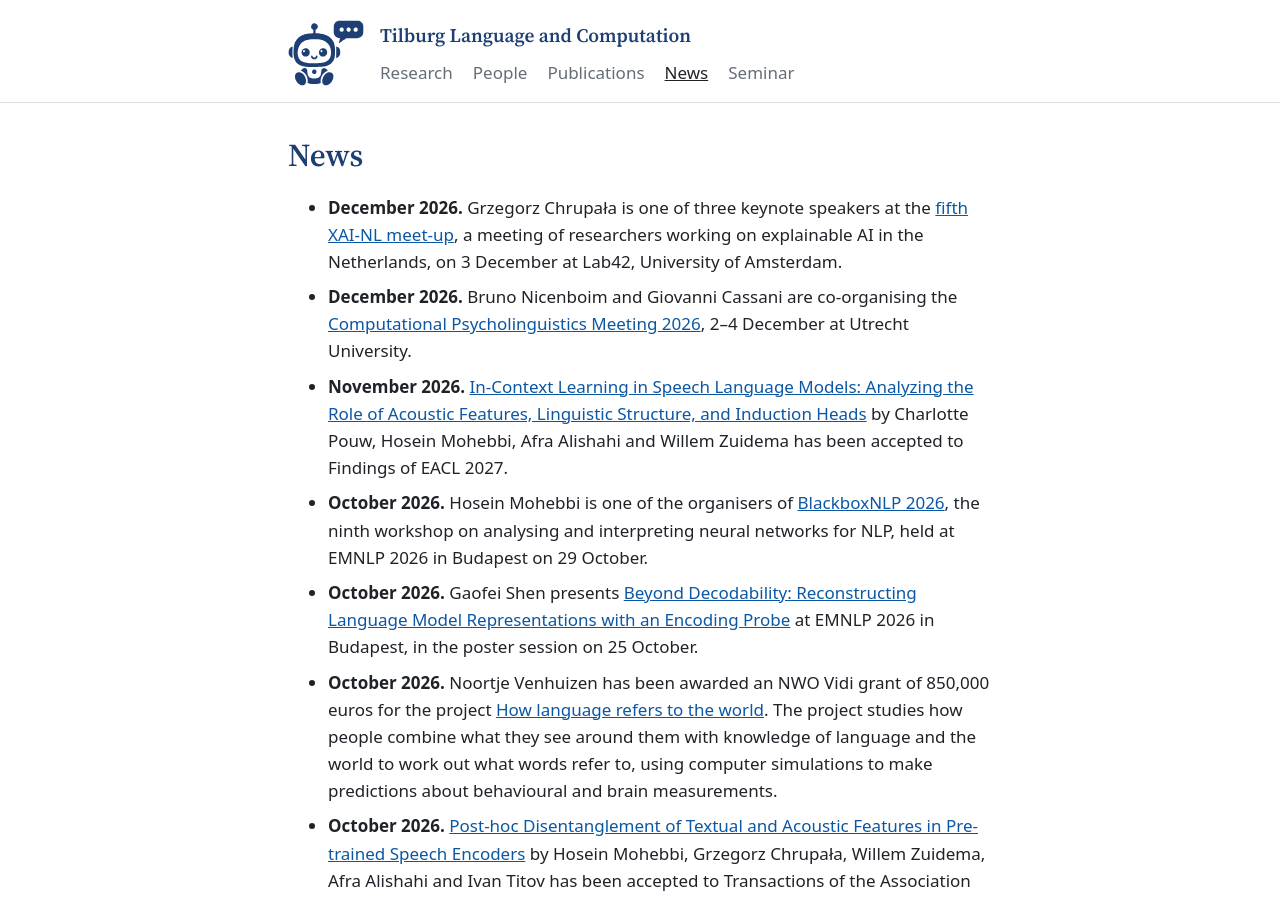
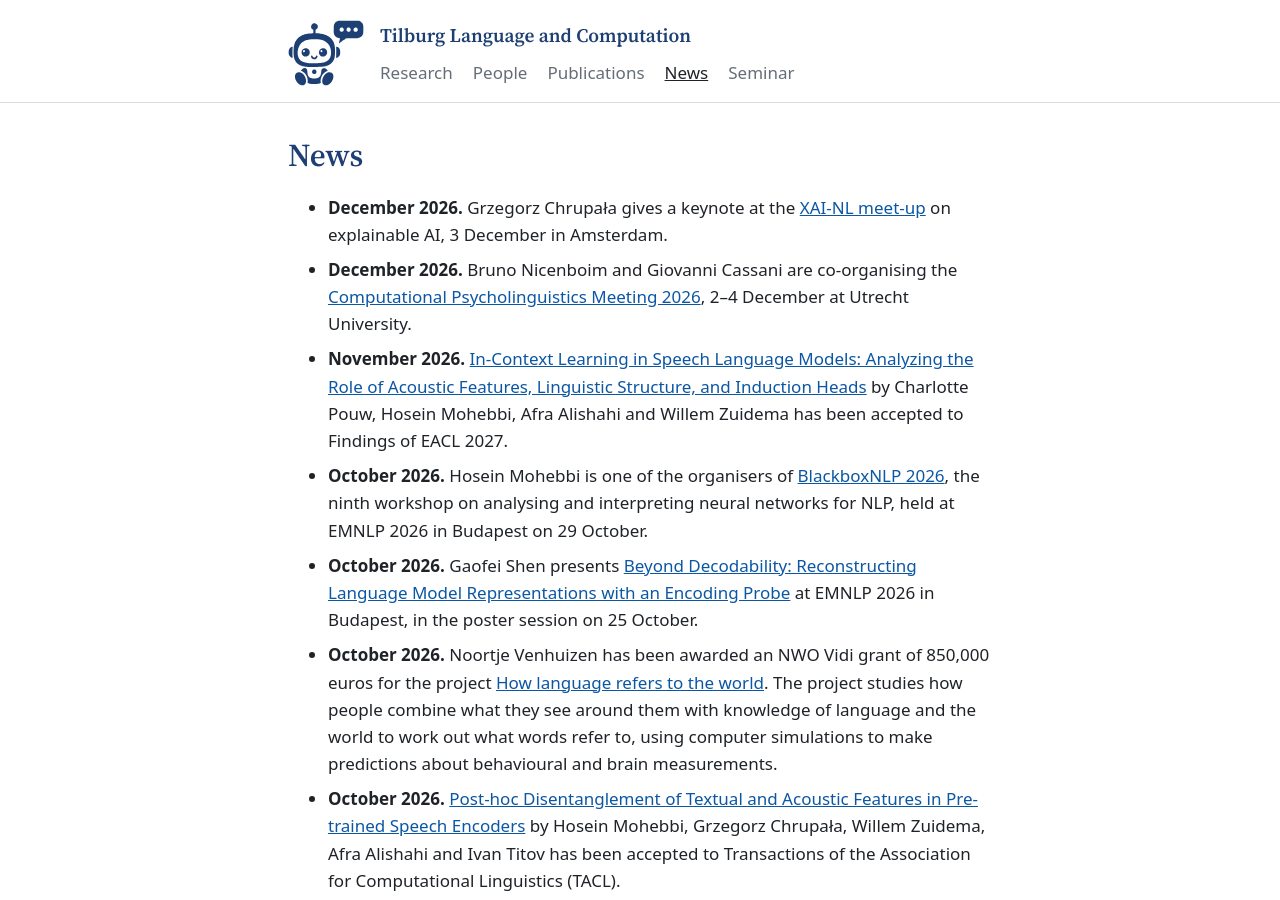
Before and after one commit to tcsai/language-computation, a Jekyll site: the page built from news.md, in a window 1280 px wide and 900 px high. Built offline with Jekyll 4.4.1, drawn with Linux system fonts in a browser that asks for light colours; our own code applies the rules of GitHub Pages for plain Markdown files.

Commit message:
News: shorten XAI-NL item
Co-Authored-By: Claude Opus 5.5 <noreply@anthropic.com>
Claude-Session: https://claude.ai/code/session_0198BK2rco4KsmaVXmdsxstS

```diff
--- a/news.md
+++ b/news.md
@@ -1,9 +1,8 @@
 # News
 
-- **December 2026.** Grzegorz Chrupała is one of three keynote speakers at the
-  [fifth XAI-NL meet-up](https://sites.google.com/view/xai-nl/schedule), a
-  meeting of researchers working on explainable AI in the Netherlands, on
-  3 December at Lab42, University of Amsterdam.
+- **December 2026.** Grzegorz Chrupała gives a keynote at the
+  [XAI-NL meet-up](https://sites.google.com/view/xai-nl/schedule) on
+  explainable AI, 3 December in Amsterdam.
 - **December 2026.** Bruno Nicenboim and Giovanni Cassani are co-organising the
   [Computational Psycholinguistics Meeting 2026](https://cpl2026.sites.uu.nl/),
   2–4 December at Utrecht University.
```
